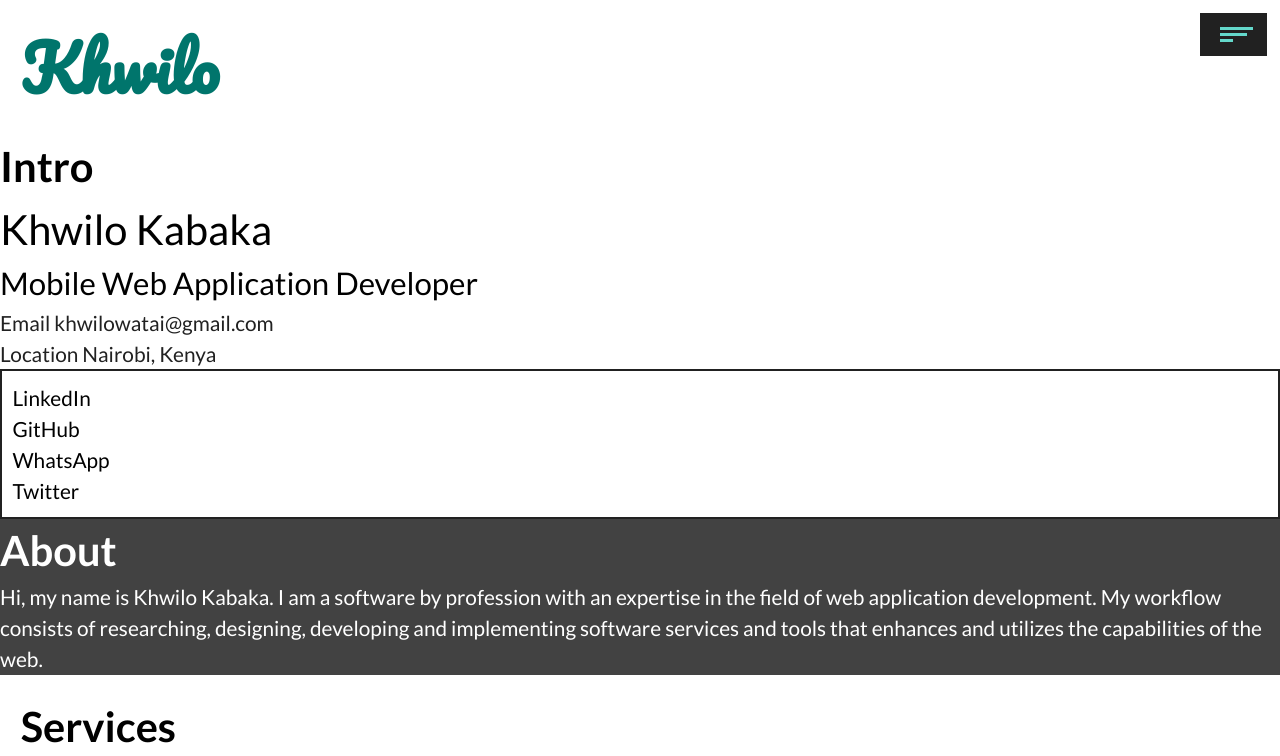
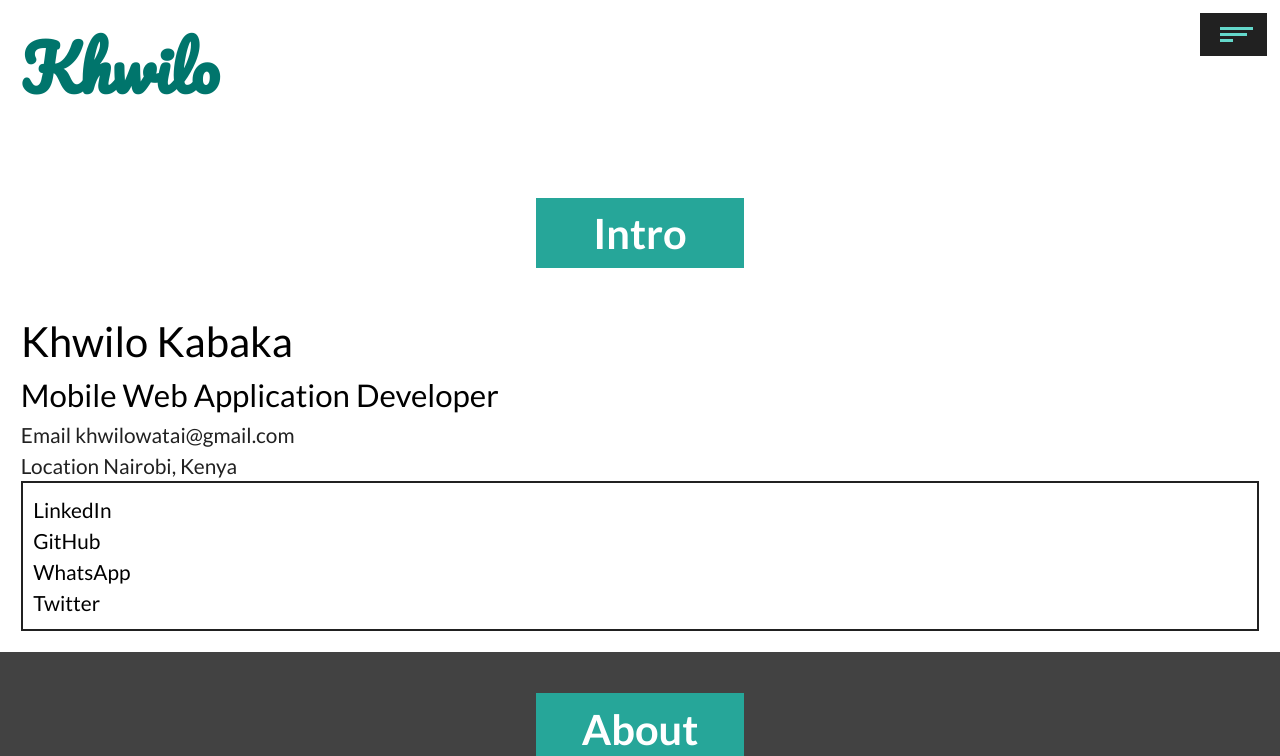
Before and after one commit to khwilo/khwilo, an Angular app: page / in a window 1280 px wide. Shown: the top 756 px of the page. Built offline with nearby package versions, Linux system fonts and the light colour scheme.

Commit message:
Style the section titles

```diff
--- a/src/styles.css
+++ b/src/styles.css
@@ -76,10 +76,14 @@ a:focus {
   color: var(--clr-default-teal);
 }
 
+.header,
+.main__intro {
+  padding: 1em;
+}
+
 .header {
   display: flex;
   justify-content: space-between;
-  padding: 1em;
 }
 
 .logo {
@@ -189,8 +193,24 @@ a:focus {
   font-size: var(--fs-heading-3);
 }
 
+.main__intro,
+.main__about,
+.main__projects,
+.main__services,
+.main__posts {
+  display: flex;
+  flex-direction: column;
+}
+
 .section__title {
   font-size: var(--fs-heading-2);
+  background-color: var(--clr-default-teal);
+  padding: 0.1em 1em;
+  margin: 1em auto;
+  width: 5em;
+  color: var(--clr-white);
+  display: inline-flex;
+  justify-content: center;
 }
 
 .section__sub-title {
```
